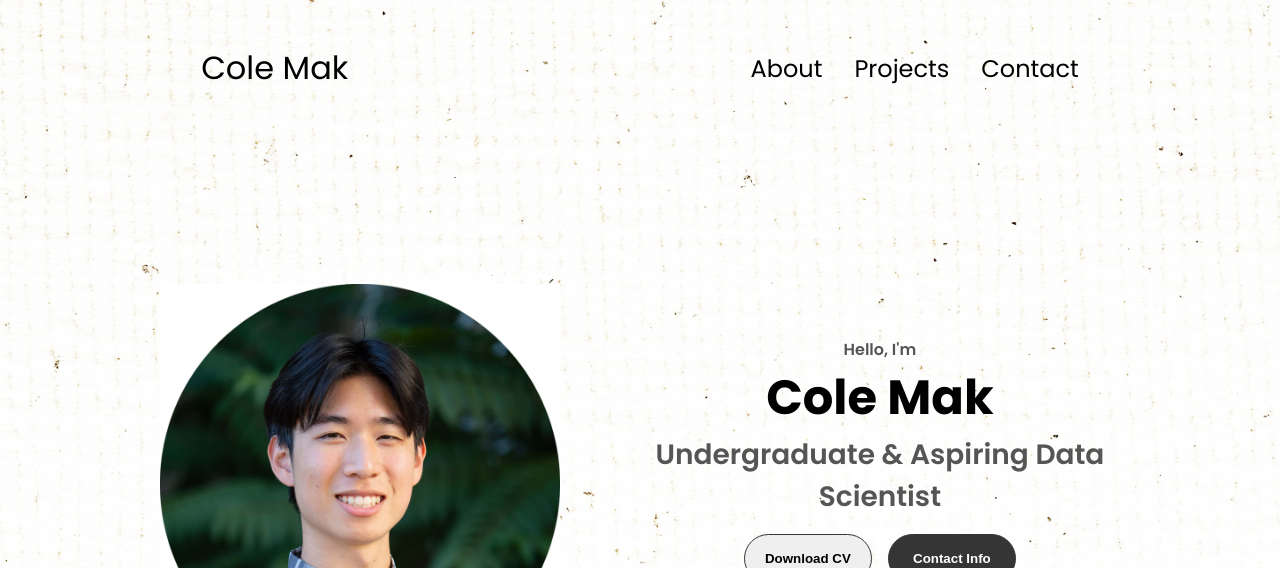
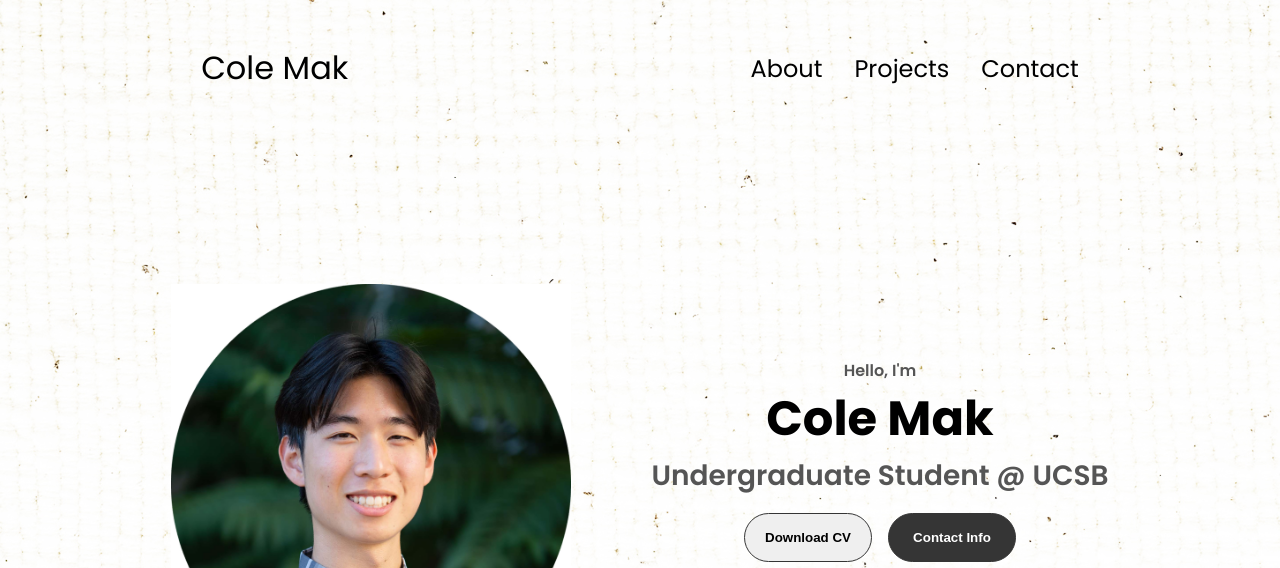
Before and after one commit to Cole-MaK/Cole-Mak-Portfolio, a plain HTML site: page index.html in a window 1280 px wide. Shown: the top 568 px of the page. Drawn offline with Linux system fonts and the light colour scheme.

Commit message:
Update index.html

```diff
--- a/index.html
+++ b/index.html
@@ -40,7 +40,7 @@
         <div class="section__text">
             <p class="section__text__p1">Hello, I'm</p>
             <h1 class="title">Cole Mak</h1>
-            <p class="section__text__p2">Undergraduate & Aspiring Data Scientist</p>
+            <p class="section__text__p2">Undergraduate Student @ UCSB</p>
             <div class="btn-container">
                 <button
                 class="btn btn-color-2"
```
